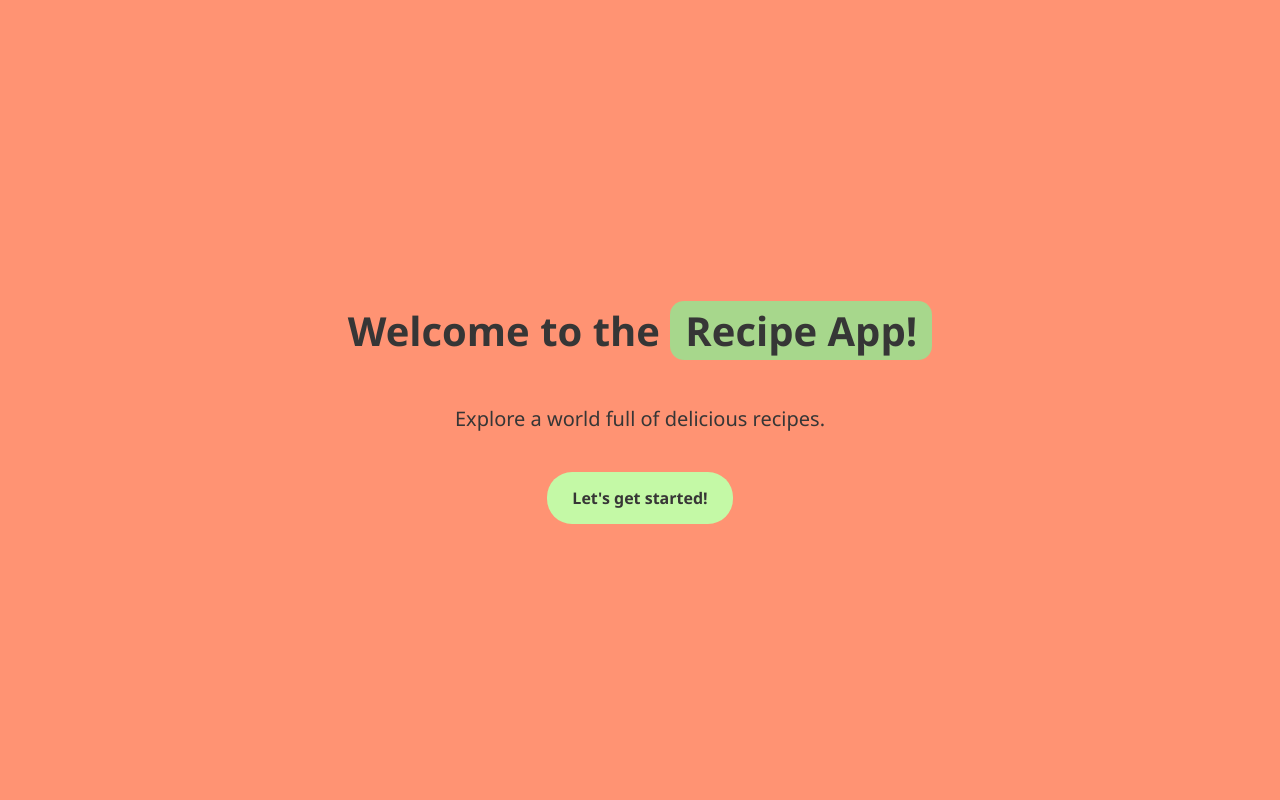
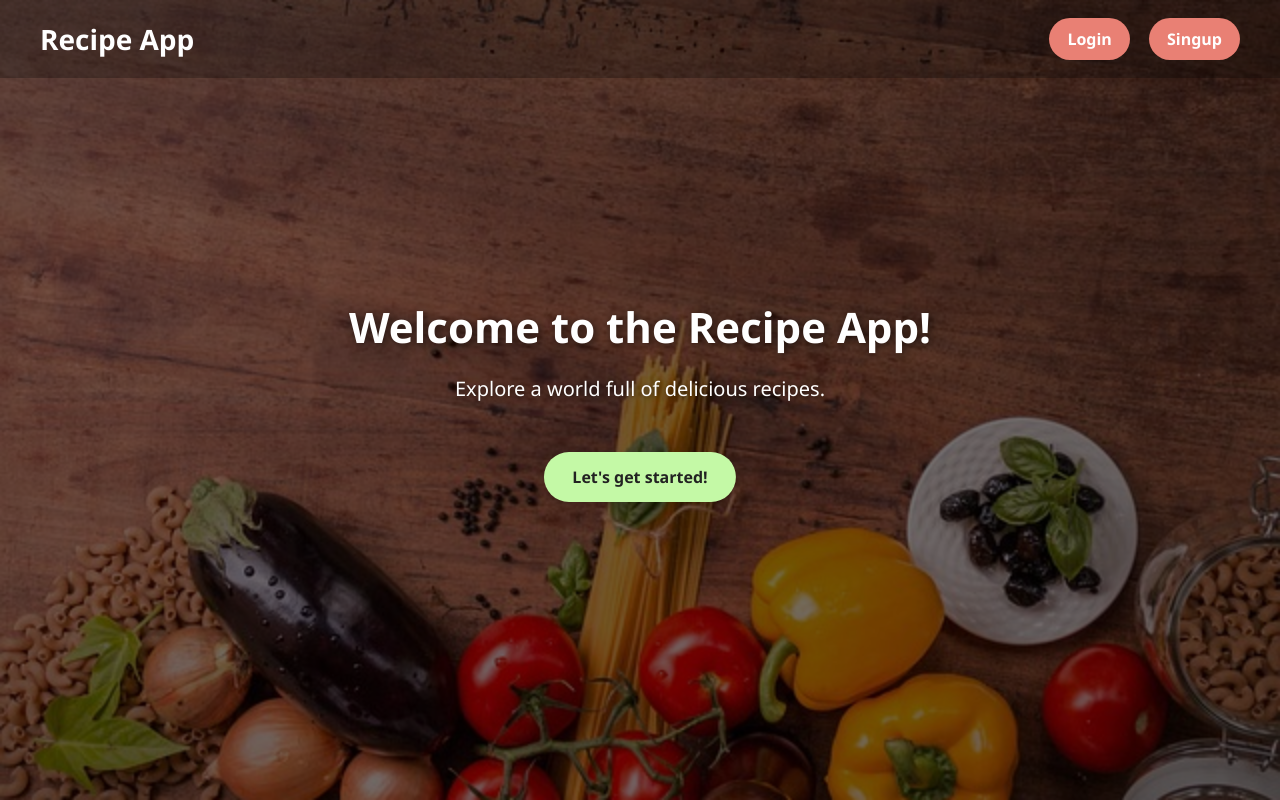
Before and after one commit to tamperic/recipe-app, a Django app: page / in a window 1280 px wide. Run offline with Django 4.2, Linux system fonts and the light colour scheme.

Commit message:
Update welcome screen

```diff
--- a/A2_Recipe_App/src/recipes/templates/recipes/recipes_home.html
+++ b/A2_Recipe_App/src/recipes/templates/recipes/recipes_home.html
@@ -1,59 +1,138 @@
 <!DOCTYPE html>
 <html lang="en">
     <head>
+        {% load static %}
         <meta charset="UTF-8">
+        <meta name="viewport" content="width=device-width, initial-scale=1">
         <title>Recipe App</title>
         <style>
+            * {
+                box-sizing: border-box;
+                margin: 0;
+                padding: 0;
+            }
+
             html, body {
                 height: 100%;
-                margin: 0;
             }
+
             body {
+                height: 100vh;
                 display: flex;
                 flex-direction: column;
-                justify-content: center;
+                font-family:'Segoe UI', Tahoma, Geneva, Verdana, sans-serif;
+                background: url("{% static 'recipes/images/background-img.jpg' %}") no-repeat center center/cover;
+                color: #fff;
+                position: relative;
+            }
+
+            body::before {
+                content: "";
+                position: absolute;
+                top: 0; left: 0; right: 0; bottom: 0;
+                background: rgba(0, 0, 0, 0.55);
+                z-index: 0;
+            }
+
+            /* Header */
+            header {
+                width: 100%;
+                padding: 20px 40px;
+                display: flex;
                 align-items: center;
-                font-family:'Segoe UI', Tahoma, Geneva, Verdana, sans-serif;
-                background-color: #ff9373;
-                color: #363636;
+                justify-content: space-between;
+                position: relative;
+                z-index: 1;
+                background: rgba(0, 0, 0, 0.265);
+            }
+
+            header h1 {
+                font-size: 28px;
+                font-weight: bold;
+            }
+
+            .nav-links a {
+                margin-left: 15px;
+                padding: 10px 18px;
+                color: #fff;
+                background: #e98074;
+                border-radius: 25px;
+                font-weight: 600;
+                transition: background 0.3s ease, transform 0.2s ease;
+                text-decoration: none;
+            }
+
+            .nav-links a:hover {
+                background: #e85a4f;
+                transform: translateY(-2px);
+            }
+
+            /* Content */
+            .content {
+                position: absolute;
+                top: 50%;
+                left: 50%;
+                transform: translate(-50%, -50%);
                 text-align: center;
+                z-index: 1;
+                padding: 20px;
             }
+
+            .content h1 {
+                font-size: 42px;
+                margin-bottom: 20px;
+                text-shadow: 2px 2px 8px rgba(0, 0, 0, 0.6);
+            }
+
+            .content p {
+                font-size: 20px;
+                margin-bottom: 30px;
+                text-shadow: 1px 1px 5px rgba(0, 0, 0, 0.5);
+            }
+
+            /* Button */
             .button {
                 display: inline-block;
-                padding: 15px 25px;
+                padding: 14px 28px;
                 background-color: #c4f9a6;
-                color: #373636;
-                border-radius: 25px;
+                color: #222;
+                border-radius: 30px;
                 text-decoration: none;
                 font-weight: 600;
                 margin-top: 20px;
-            }
-            .button:hover {
-                background-color: #a7d78b;
-                color: #363535;
-            }
-            h1 {
-                font-size: 40px;
-            }
-            span {
-                background: #c4f9a6;
-                padding: 2px 15px;
-                border-radius: 14px;
-                animation: bgr-color-change 1.5s infinite alternate;
+                box-shadow: 0 4px 10px rgba(0, 0, 0, 0.15);
             }
 
-            @keyframes bgr-color-change {
-                0% { background-color: #c4f9a6; }
-                100% { background-color: #9ac780; }
+            .button:hover {
+                background-color: #9ac780;
+                transform: translateY(-3px);
             }
-            p {
-                font-size: 20px;
+
+            /* Image */
+            img {
+                margin-top: 30px;
+                border: 2px solid #8c4e3b;
+                border-radius: 12px;
+                box-shadow: 0px 6px 15px rgba(0, 0, 0, 0.25);
+                max-width: 90%;
+                height: auto;
             }
         </style>
     </head>
     <body>
-        <h1>Welcome to the <span>Recipe App!</span></h1>
-        <p>Explore a world full of delicious recipes.</p>
-        <a href="#" class="button">Let's get started!</a>
+        <div class="container">
+            <header>
+                <h1>Recipe App</h1>
+                <div class="nav-links">
+                    <a href="#">Login</a>
+                    <a href="#">Singup</a>
+                </div>
+            </header>
+            <div class="content">
+                <h1>Welcome to the Recipe App!</h1>
+                <p>Explore a world full of delicious recipes.</p>
+                <a href="{% url 'recipes:list' %}" class="button">Let's get started!</a>
+            </div>
+        </div>
     </body>
 </html>
```
